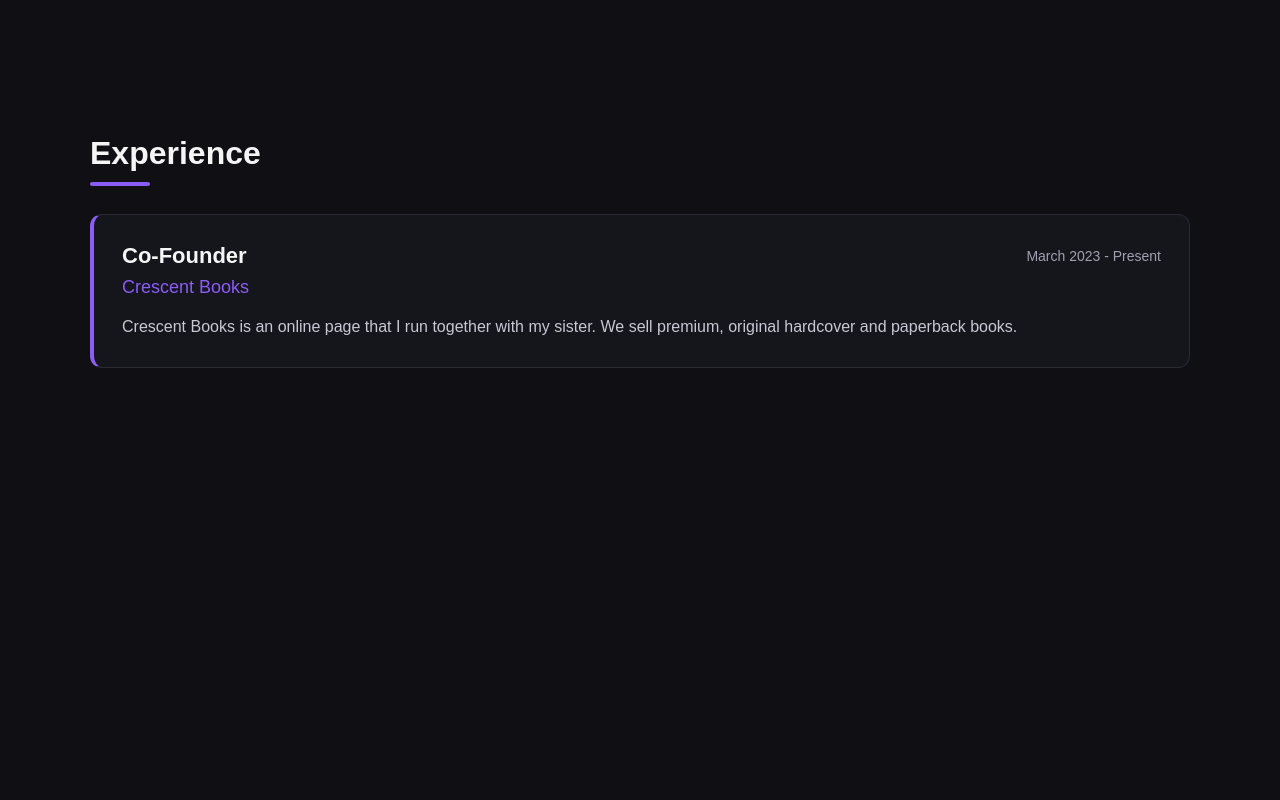
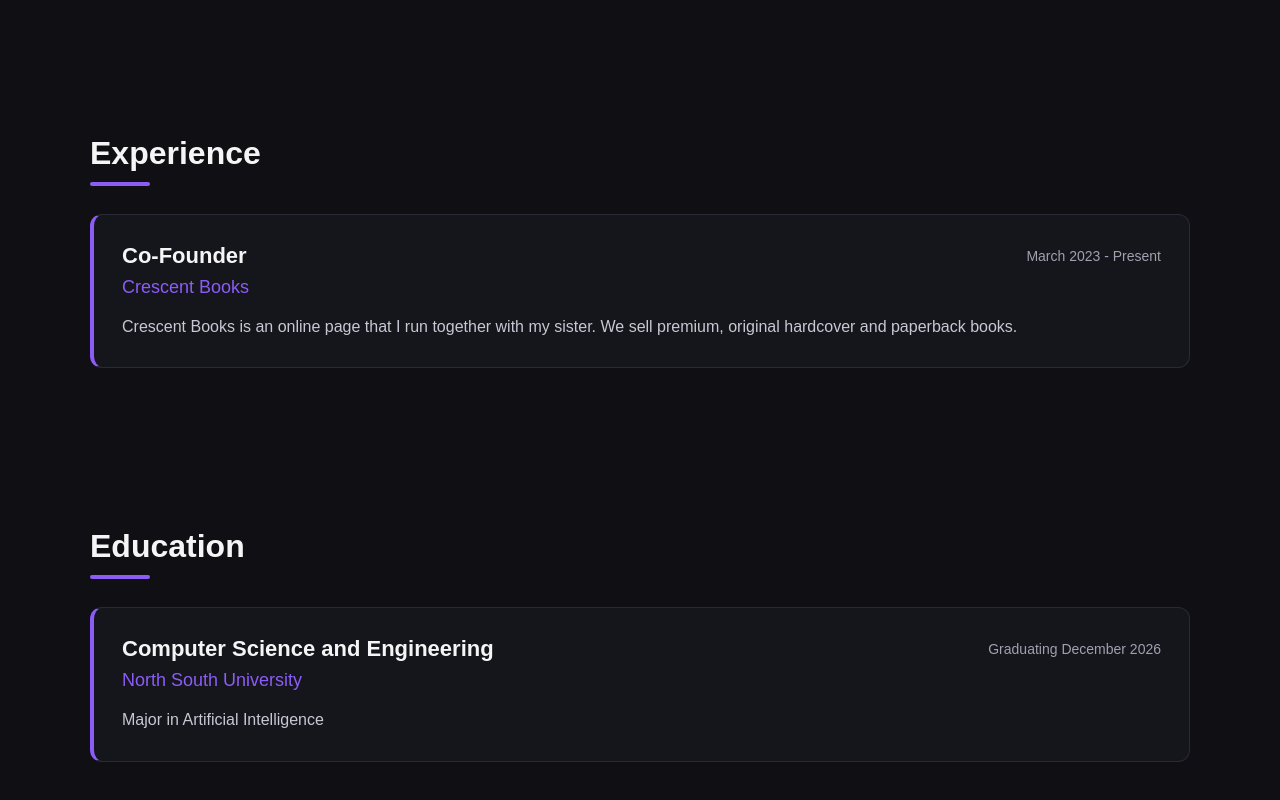
Before and after one commit to tniha10/my-portfolio, a React (Vite) app: page / in a window 1280 px wide. Shown: the part 2850-3650 px from the top of the page. Before the commit the page ends 3298 px from the top, so only its background shows below. Built offline with nearby package versions, Linux system fonts and the light colour scheme.

Commit message:
Education Section

```diff
--- a/src/App.jsx
+++ b/src/App.jsx
@@ -4,6 +4,7 @@ import About from './components/About'
 import Skills from './components/Skills'
 import Projects from './components/Projects'
 import Experience from './components/Experience'
+import Education from './components/Education'
 
 function App() {
   return (
@@ -14,6 +15,7 @@ function App() {
       <Skills />
       <Projects />
       <Experience />
+      <Education />
     </div>
   )
 }
--- /dev/null
+++ b/src/components/Education.css
@@ -0,0 +1,52 @@
+.education {
+  padding: 80px 20px;
+}
+
+.education-container {
+  max-width: 1100px;
+  margin: 0 auto;
+}
+
+.education-card {
+  background-color: #15151c;
+  border: 1px solid #2a2a35;
+  border-left: 4px solid #8b5cf6;
+  border-radius: 12px;
+  padding: 28px;
+}
+
+.education-header {
+  display: flex;
+  justify-content: space-between;
+  align-items: center;
+  flex-wrap: wrap;
+  gap: 8px;
+  margin-bottom: 8px;
+}
+
+.education-header h3 {
+  font-size: 22px;
+}
+
+.education-date {
+  font-size: 14px;
+  color: #a0a0b0;
+}
+
+.education-school {
+  font-size: 18px;
+  color: #8b5cf6;
+  margin-bottom: 16px;
+}
+
+.education-text {
+  font-size: 16px;
+  line-height: 1.6;
+  color: #c8c8d4;
+}
+
+@media (max-width: 768px) {
+  .education {
+    padding: 60px 20px;
+  }
+}
--- /dev/null
+++ b/src/components/Education.jsx
@@ -0,0 +1,24 @@
+import './Education.css'
+
+function Education() {
+  return (
+    <section id="education" className="education">
+      <div className="education-container">
+        <h2 className="section-title">Education</h2>
+
+        <div className="education-card">
+          <div className="education-header">
+            <h3>Computer Science and Engineering</h3>
+            <span className="education-date">Graduating December 2026</span>
+          </div>
+
+          <p className="education-school">North South University</p>
+
+          <p className="education-text">Major in Artificial Intelligence</p>
+        </div>
+      </div>
+    </section>
+  )
+}
+
+export default Education
```
